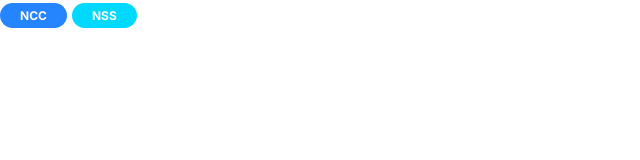
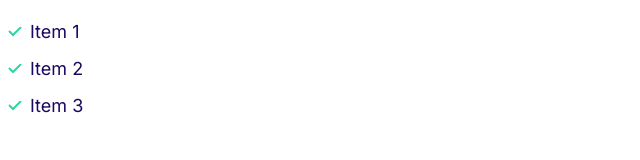
Before and after one commit to bhanu-21/moshify, a plain HTML site: page index.html in a window 1280 px wide. Shown: the whole page, without its empty margins (0-640 px from the left). Drawn offline with Linux system fonts and the light colour scheme.

Commit message:
Created a lists

```diff
--- a/css/styles.css
+++ b/css/styles.css
@@ -122,3 +122,31 @@ a {
     font-size: 1.2rem;
   }
 }
+
+/* Lists */
+.list {
+  list-style: none;
+  padding-left: 0;
+  color: var(--color-heading);
+}
+
+/* .list--inline .list__item {
+  display: inline-block;
+  margin-right: 2rem;
+} */
+
+.list--tick {
+  list-style: url(/images/tick.svg);
+  padding-left: 3rem;
+}
+
+.list--tick .list__item {
+  padding-left: 0.5rem;
+  margin-bottom: 1rem;
+}
+
+@media screen and (min-width: 1024px) {
+  .list--tick .list__item {
+    padding-left: 0;
+  }
+}
--- a/index.html
+++ b/index.html
@@ -16,7 +16,10 @@
   </head>
 
   <body>
-    <span class="badge badge--primary badge--small">NCC</span>
-    <span class="badge badge--secondary badge--small">NSS</span>
+    <ul class="list list--inline list--tick">
+      <li class="list__item">Item 1</li>
+      <li class="list__item">Item 2</li>
+      <li class="list__item">Item 3</li>
+    </ul>
   </body>
 </html>
```
Also changed, not shown: components/lists.html (added, +5 -0 lines), images/tick.svg (added).
